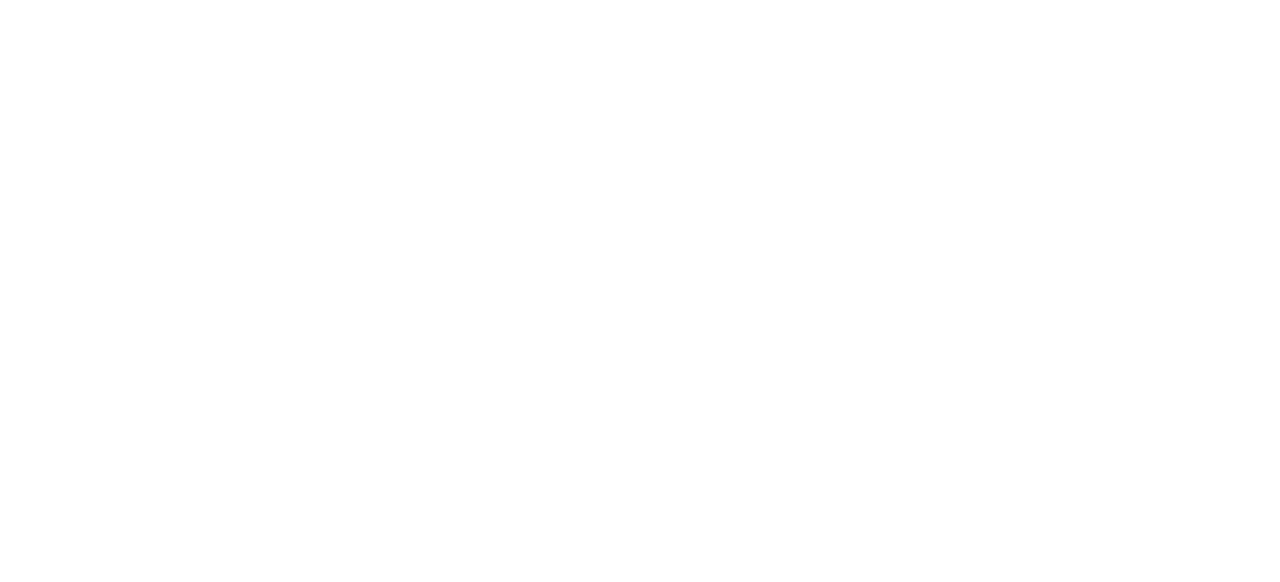
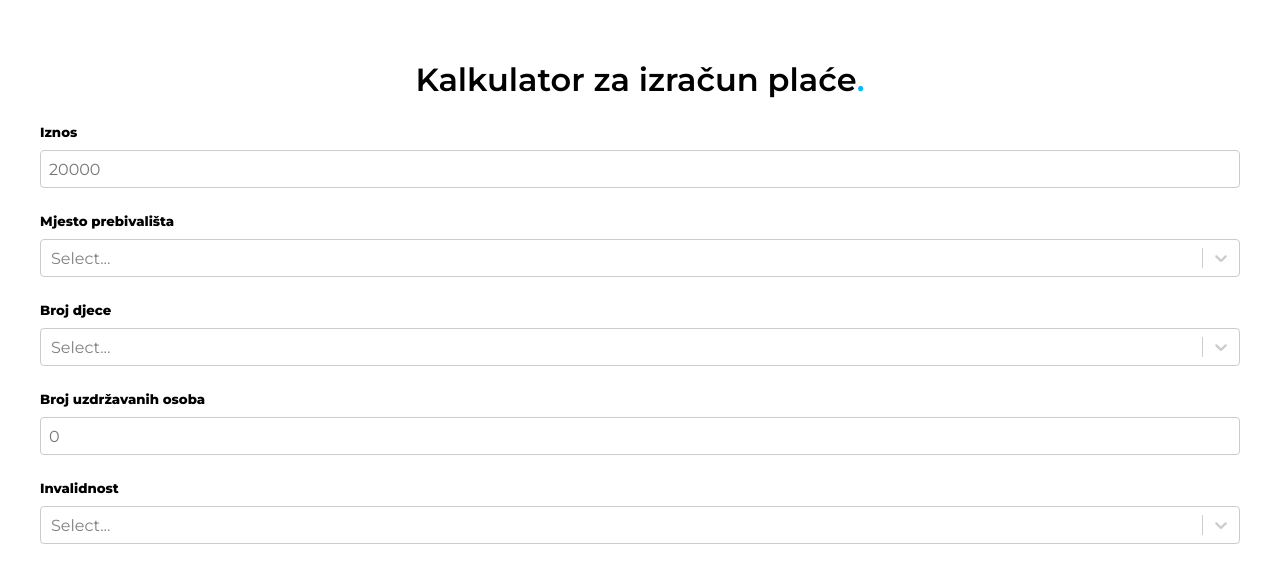
Before and after one commit to celigx/salary-calculator, a React (Create React App) app: page / in a window 1280 px wide. Shown: the top 582 px of the page. Built offline with nearby package versions, Linux system fonts and the light colour scheme.

Commit message:
Add inputs for salary calculation
* Add state
* Add function to handle inputs
* Import react-select

```diff
--- a/src/App.js
+++ b/src/App.js
@@ -1,9 +1,87 @@
+import { useState } from 'react';
 import './App.sass';
+import Select from 'react-select';
+import { cityList, childrenList, invalidityList } from './components/data/ArrayList';
 
 function App() {
+  const [amount, setAmount] = useState('')
+  const [residence, setResidence] = useState('')
+  const [children, setChildren] = useState('0')
+  const [dependants, setDependants] = useState('0')
+  const [invalidity, setInvalidity] = useState('')
+
+  const handleAmount = (e) => {
+    setAmount(e.target.value)
+    console.log('amount:', e.target.value)
+  }
+
+  const handleResidence = (option) => {
+    setResidence(option.value)
+    console.log('residence:', option.value)
+  }
+
+  const handleChildren = (option) => {
+    setChildren(option.value)
+    console.log('children:', option.value)
+  }
+
+  const handleDependants = (e) => {
+    setDependants(e.target.value)
+    console.log('dependants:', e.target.value)
+  }
+
+  const handleInvalidity = (option) => {
+    setInvalidity(option.value)
+    console.log('invalidity:', option.value)
+  }
+
+
   return (
     <div className="app">
 
+      <div className="titleContainer">
+        <h1 className="title">Kalkulator za izračun plaće<span className="dot">.</span></h1>
+      </div>
+
+      <div className="inputContainer">
+
+        <div className="left">
+          <div className="amount">
+            <h5 className="inputTitle">Iznos</h5>
+            <input className="input" type="text" placeholder="20000" onChange={handleAmount} />
+          </div>
+          <div className="residence">
+            <h5 className="inputTitle">Mjesto prebivališta</h5>
+            <Select
+              options={cityList}
+              onChange={handleResidence}
+            />
+          </div>
+        </div>
+
+        <div className="right">
+          <div className="children">
+            <h5 className="inputTitle">Broj djece</h5>
+            <Select
+              options={childrenList}
+              onChange={handleChildren}
+            />
+          </div>
+          <div className="dependants">
+            <h5 className="inputTitle">Broj uzdržavanih osoba</h5>
+            <input className="input" type="text" placeholder="0" onChange={handleDependants} />
+          </div>
+        </div>
+
+        <div className="bottom">
+          <h5 className="inputTitle">Invalidnost</h5>
+          <Select
+            options={invalidityList}
+            onChange={handleInvalidity}
+          />
+        </div>
+
+      </div>
     </div>
   );
 }
--- a/src/App.sass
+++ b/src/App.sass
@@ -1,5 +1,39 @@
 @import url('https://fonts.googleapis.com/css2?family=Montserrat:wght@400;500;600;800&display=swap')
+
+h1, h2, h3, h4, h5, h6
+  margin: 0
 
 .app
   font-family: 'Montserrat', sans-serif
-  text-align: center
+  padding: 60px 40px
+
+  .titleContainer
+    text-align: center
+    .title
+      font-weight: 600
+      .dot
+        color: #00b9ff
+
+  .inputContainer
+    .inputTitle
+      margin: 25px 0 10px 0
+
+.input
+  font-size: 16px
+  font-family: 'Montserrat', sans-serif
+  color: hsl(0, 0%, 20%)
+  background-color: hsl(0, 0%, 100%)
+  border-color: hsl(0, 0%, 80%)
+  border-radius: 4px
+  border-style: solid
+  border-width: 1px
+  min-height: 38px
+  box-sizing: border-box
+  flex-wrap: wrap
+  outline: 0
+  padding: 2px 8px
+  overflow: hidden
+  width: 100%
+  &:focus
+    border-color: #2684ff
+    border-width: 2px
```
